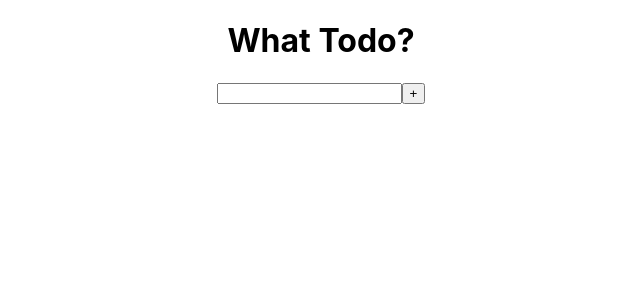
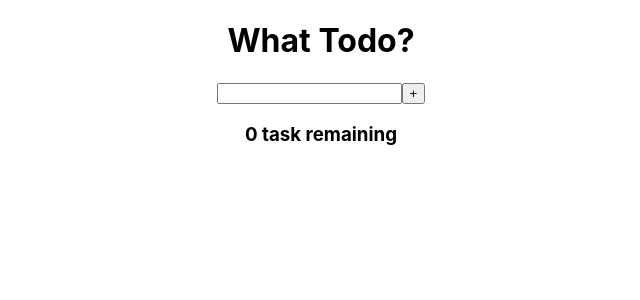
Before and after one commit to BeeAwwad/todo-app, a React (Create React App) app: page / in a window 1280 px wide. Shown: the top 300 px of the page, without its empty margins (319-959 px from the left). Built offline with nearby package versions, Linux system fonts and the light colour scheme.

Commit message:
Add a header that shows the number of tasks remaing

```diff
--- a/src/components/todolist.js
+++ b/src/components/todolist.js
@@ -50,6 +50,7 @@ const TodoList = () => {
             <h1>What Todo?</h1>
             <input type="text" value={newTask} onChange={handleInputChange} />
             <button onClick={addTask}>+</button>
+            <h3>{todoList.length} task remaining</h3>
         </div>
         <div>
             {todoList.map((task) => {
```
